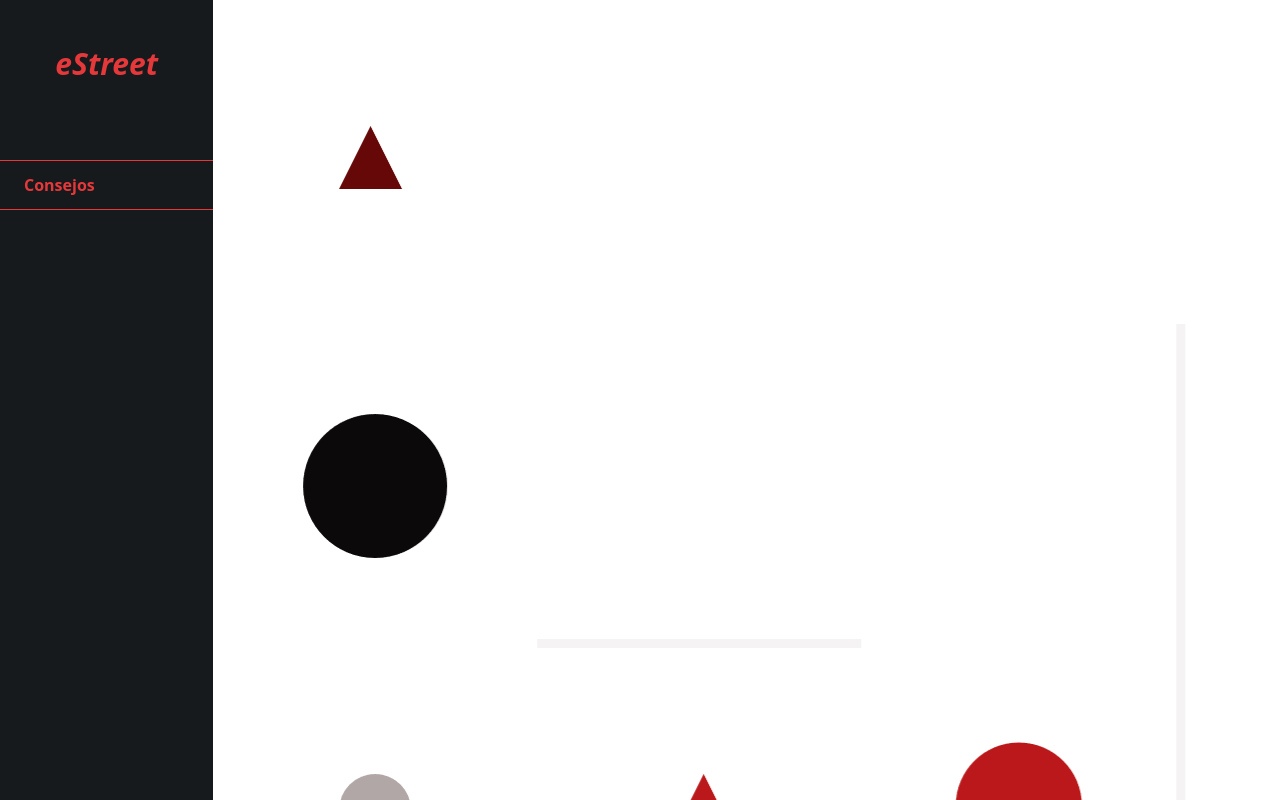
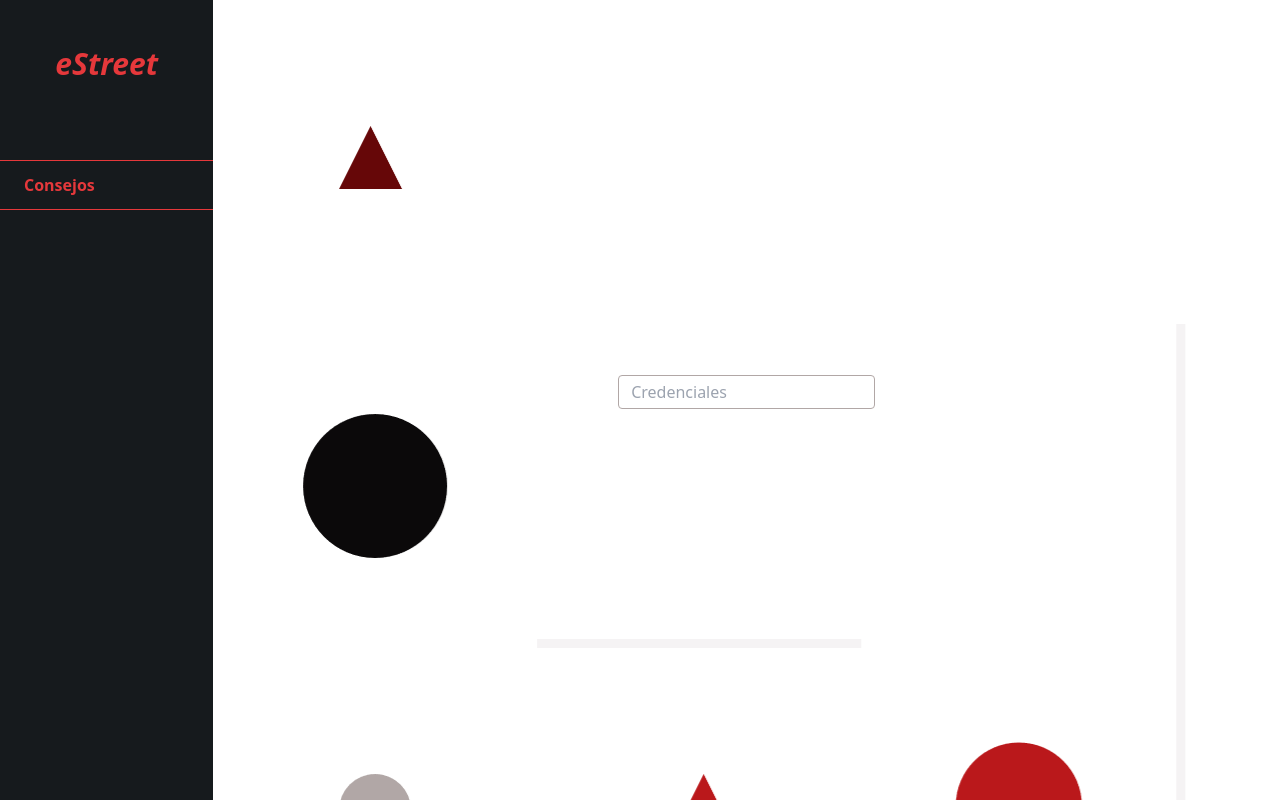
Before and after one commit to DanielR9905/eStreet-Ente, a Next.js app: page /login in a window 1280 px wide. Built offline with nearby package versions, Linux system fonts and the light colour scheme.

Commit message:
Avancxes en la ui

```diff
--- a/package.json
+++ b/package.json
@@ -10,7 +10,8 @@
   "dependencies": {
     "next": "10.0.7",
     "react": "17.0.1",
-    "react-dom": "17.0.1"
+    "react-dom": "17.0.1",
+    "sweetalert2": "^11.1.5"
   },
   "devDependencies": {
     "autoprefixer": "^10.2.4",
--- a/pages/home/index.js
+++ b/pages/home/index.js
@@ -1,6 +1,18 @@
 import Link from 'next/link'
+import Swal from 'sweetalert2'
 
 export default function Inicio() {
+    const alerta = () => {
+        Swal.fire({
+            title: 'Acción',
+            text: '¿Qué desea hacer?',
+            icon: 'question',
+            showConfirmButton: true,
+            confirmButtonText: 'Aceptar',
+            showCancelButton: true,
+            cancelButtonText: 'Denegar',
+        })
+    }
     return (
         <>
             <div className="h-screen w-full flex overflow-hidden bg-lightGray">
@@ -102,7 +114,12 @@ export default function Inicio() {
                                 </div>
                                 <div className="flex flex-col">
                                     <div className="contenedorBoton">
-                                        <button className="btn">Acción</button>
+                                        <button
+                                            className="btn"
+                                            onClick={alerta()}
+                                        >
+                                            Acción
+                                        </button>
                                     </div>
                                 </div>
                             </div>
--- a/pages/login/index.js
+++ b/pages/login/index.js
@@ -51,6 +51,13 @@ export default function login() {
                         style={{ backgroundImage: 'url("../background.png")' }}
                     >
                         <div className="grid justify-items-center w-full">
+                            <div className="contenedorInput">
+                                <input
+                                    type="text"
+                                    className="input"
+                                    placeholder="Credenciales"
+                                />
+                            </div>
                             {/* <Button
                                 onClick={handleAuthentication}
                                 loading={authorizing}
```
Also changed, not shown: 1 other file (tests, documents, lock files or other folders).
